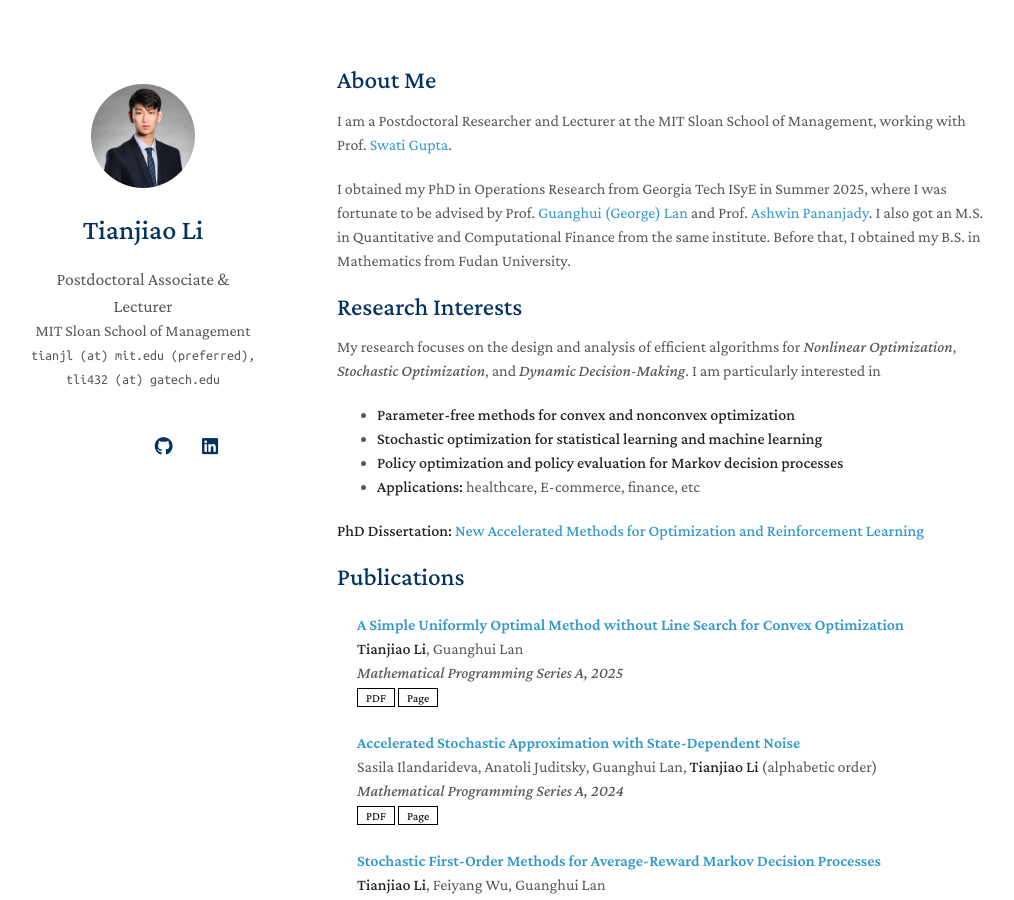
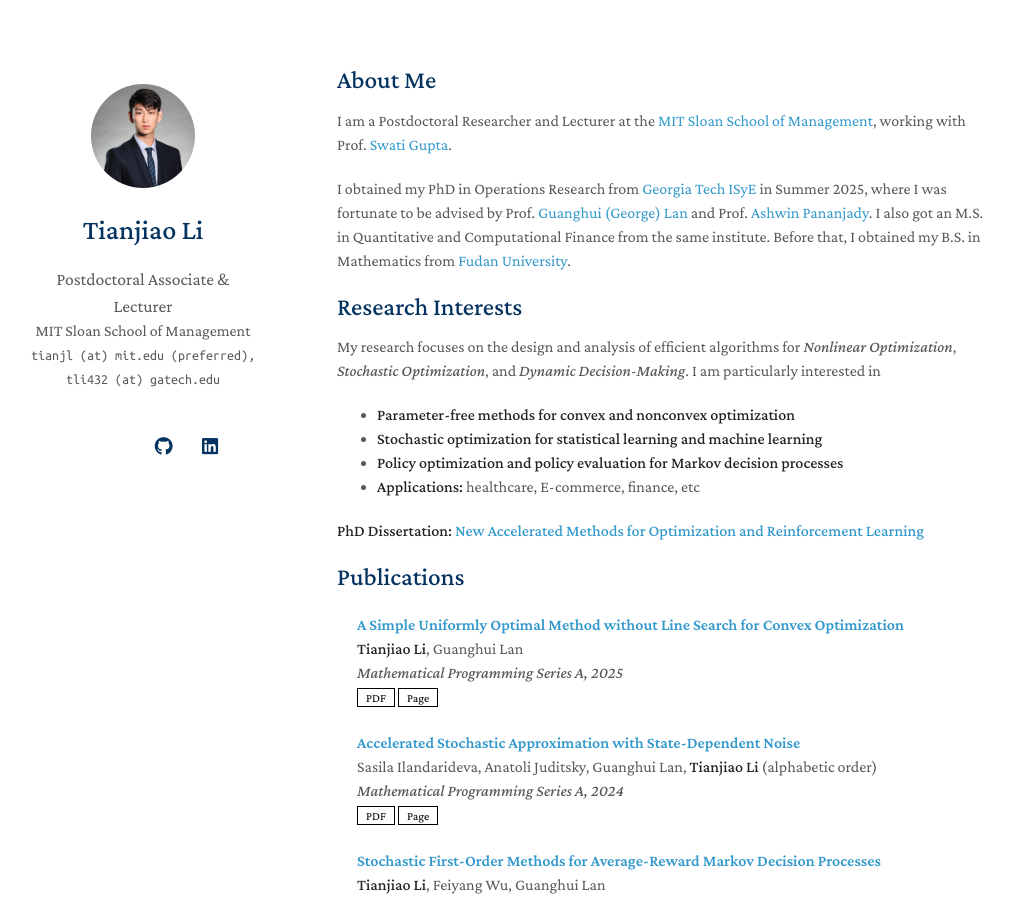
Before and after one commit to tli432/tli432.github.io, a Jekyll site: the page built from index.md, in a window 1280 px wide and 900 px high. Shown: the whole window, without its empty margins (133-1147 px from the left). Built offline with Jekyll 4.4.1, drawn with Linux system fonts in a browser that asks for light colours; nearby versions of some CDN libraries; a style sheet for code colours, icons or effects is not loaded; our own code applies the rules of GitHub Pages for plain Markdown files; part of the change alters nothing that is shown.

```diff
--- a/index.md
+++ b/index.md
@@ -4,9 +4,9 @@ layout: homepage
 
 ## About Me
 
-I am a Postdoctoral Researcher and Lecturer at the MIT Sloan School of Management, working with Prof. [Swati Gupta](https://swatigupta.tech/).
+I am a Postdoctoral Researcher and Lecturer at the [MIT Sloan School of Management](https://mitsloan.mit.edu/), working with Prof. [Swati Gupta](https://swatigupta.tech/).
 
-I obtained my PhD in Operations Research from Georgia Tech ISyE in Summer 2025, where I was fortunate to be advised by Prof. [Guanghui (George) Lan](https://sites.gatech.edu/guanghui-lan/) and Prof. [Ashwin Pananjady](https://sites.gatech.edu/ashwin-pananjady/). I also got an M.S. in Quantitative and Computational Finance from the same institute. Before that, I obtained my B.S. in Mathematics from Fudan University.
+I obtained my PhD in Operations Research from [Georgia Tech ISyE](https://www.isye.gatech.edu/) in Summer 2025, where I was fortunate to be advised by Prof. [Guanghui (George) Lan](https://sites.gatech.edu/guanghui-lan/) and Prof. [Ashwin Pananjady](https://sites.gatech.edu/ashwin-pananjady/). I also got an M.S. in Quantitative and Computational Finance from the same institute. Before that, I obtained my B.S. in Mathematics from [Fudan University](https://www.fudan.edu.cn/en/).
 
 
 ## Research Interests
```
